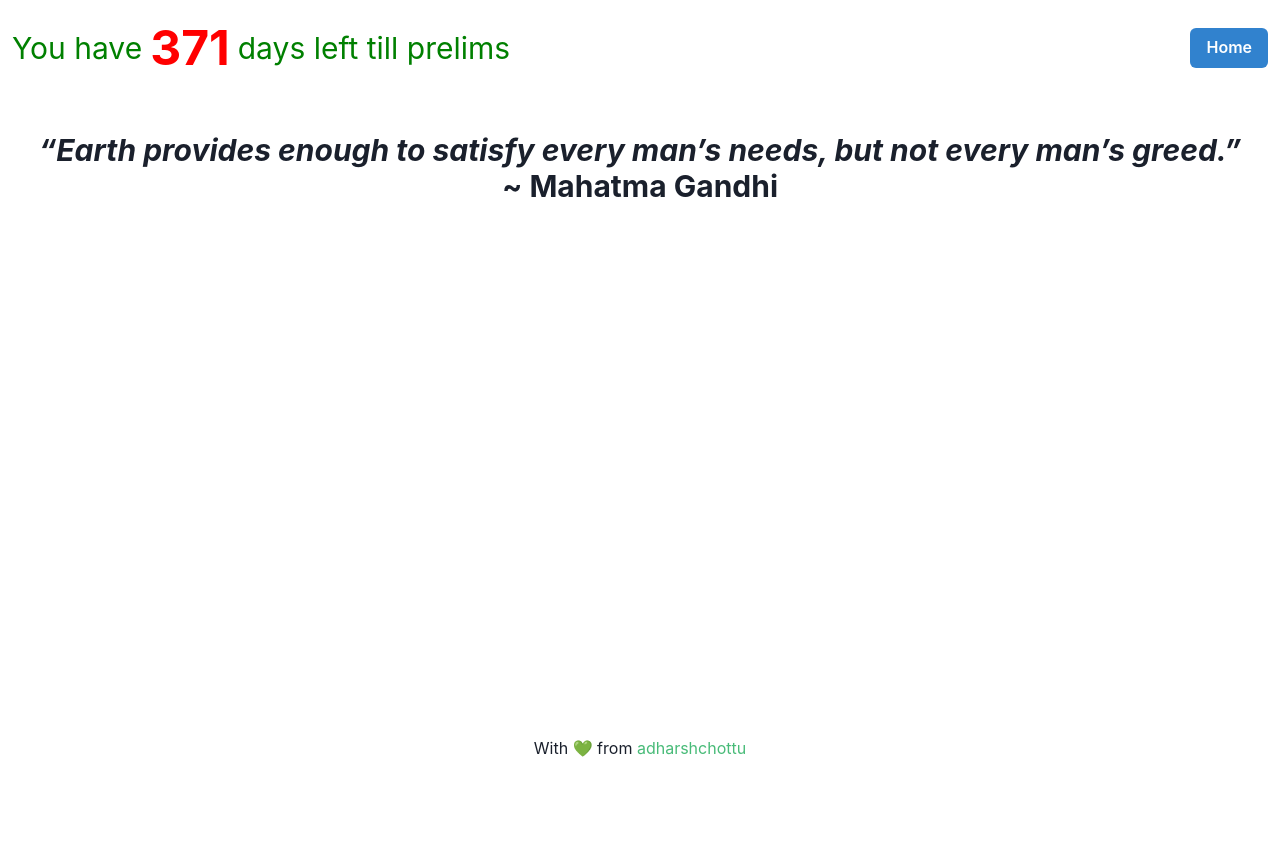
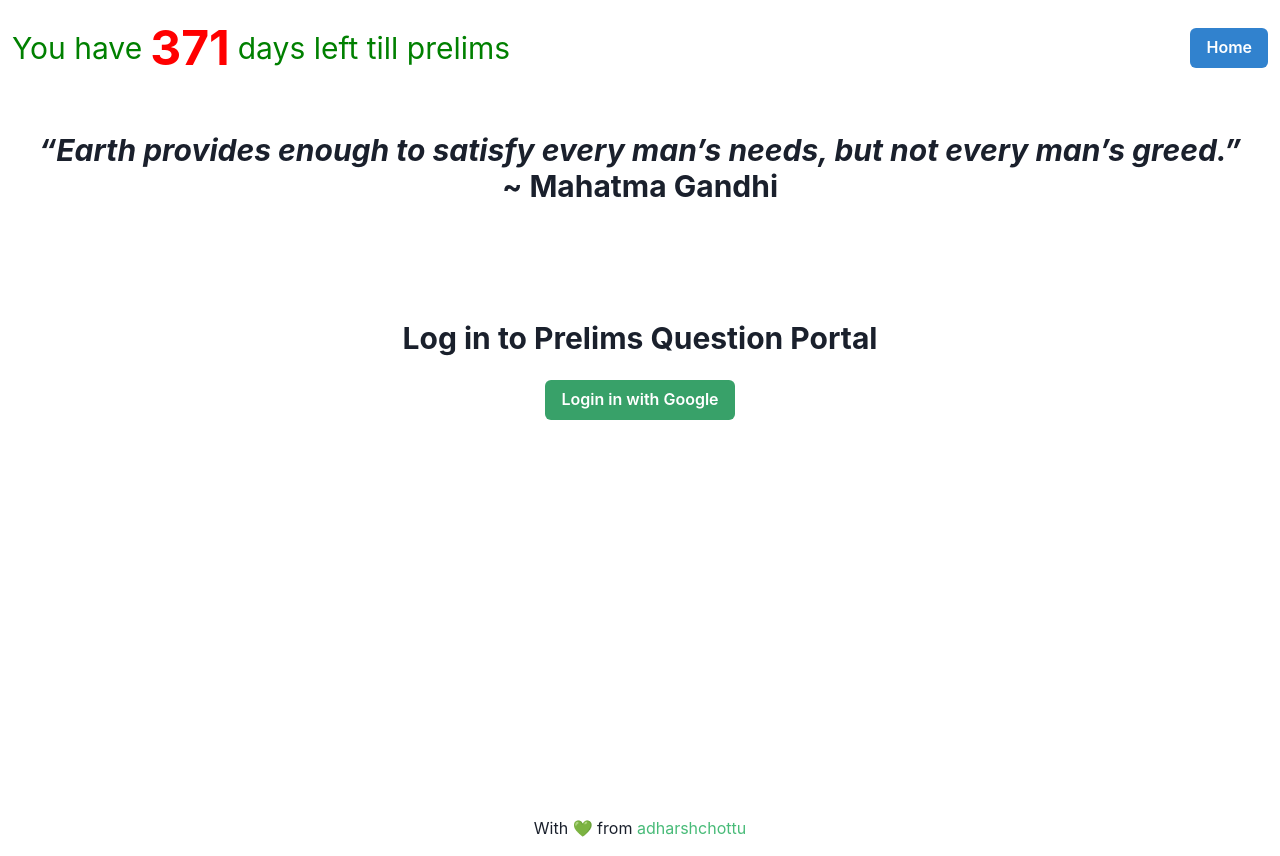
Before and after one commit to adharshchottu/upsc-quiz-app, a React (Vite) app: page /login in a window 1280 px wide. Before the commit the page ends 812 px from the top, so only its background shows below. Built offline with nearby package versions, Linux system fonts and the light colour scheme; no server answers.

Commit message:
auth routes

```diff
--- a/src/App.tsx
+++ b/src/App.tsx
@@ -9,6 +9,10 @@ import { Box } from '@chakra-ui/react'
 import Articles from './pages/Articles'
 import History from './pages/History'
 import Geography from './pages/Geography'
+import Login from './components/Login'
+import ProtectedRoute from './components/ProtectedRoutes'
+import Questions from './pages/Questions'
+import Question from './pages/Question'
 
 function App() {
 
@@ -23,6 +27,9 @@ function App() {
           <Route path="/articles" element={<Articles />} />
           <Route path="/history" element={<History />} />
           <Route path="/geography" element={<Geography />} />
+          <Route path="/login" element={<Login />} />
+          <Route path="/questions" element={<ProtectedRoute component={Questions} />} />
+          <Route path="/question" element={<ProtectedRoute component={Question} />} />
         </Routes>
       </Box>
       <Footer />
--- a/src/main.tsx
+++ b/src/main.tsx
@@ -4,13 +4,16 @@ import App from './App.tsx'
 import './index.css'
 import { ChakraProvider } from '@chakra-ui/react'
 import { BrowserRouter } from 'react-router-dom'
+import { AuthProvider } from './auth/AuthContext.tsx'
 
 ReactDOM.createRoot(document.getElementById('root') as HTMLElement).render(
   <React.StrictMode>
-    <ChakraProvider>
-      <BrowserRouter>
-        <App />
-      </BrowserRouter>
-    </ChakraProvider>
+    <AuthProvider>
+      <ChakraProvider>
+        <BrowserRouter>
+          <App />
+        </BrowserRouter>
+      </ChakraProvider>
+    </AuthProvider>
   </React.StrictMode>,
 )
```
